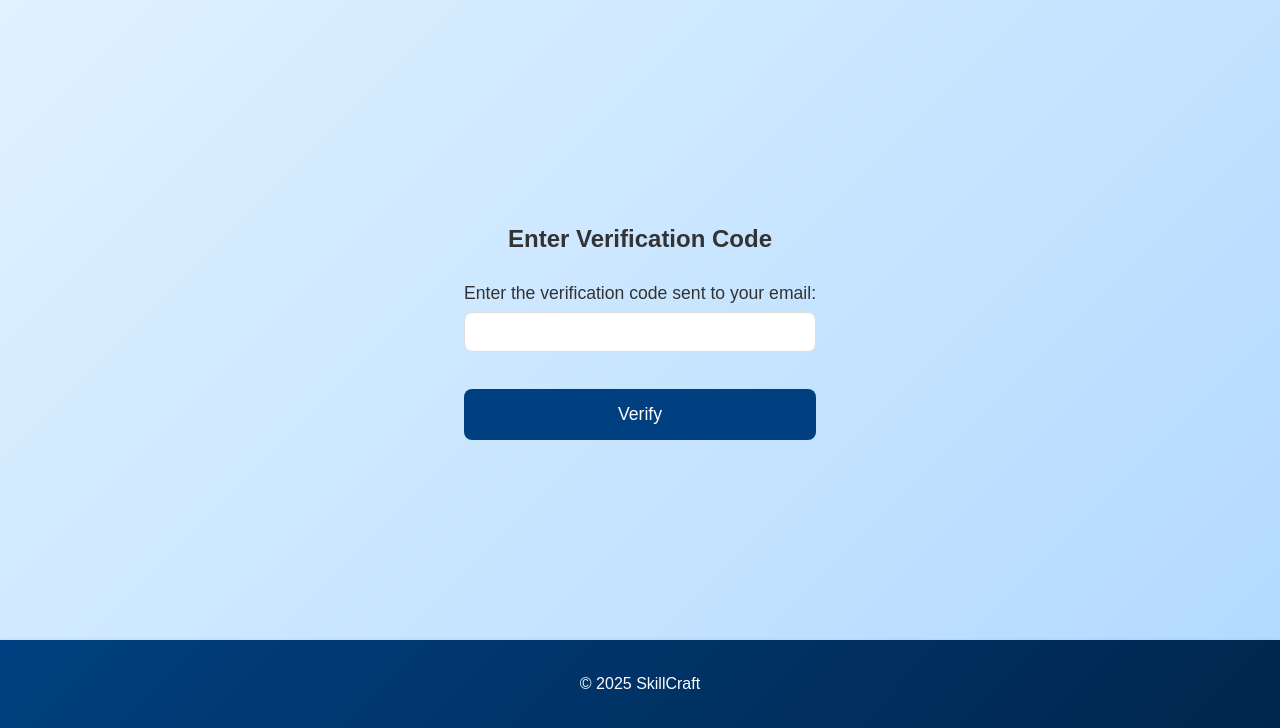
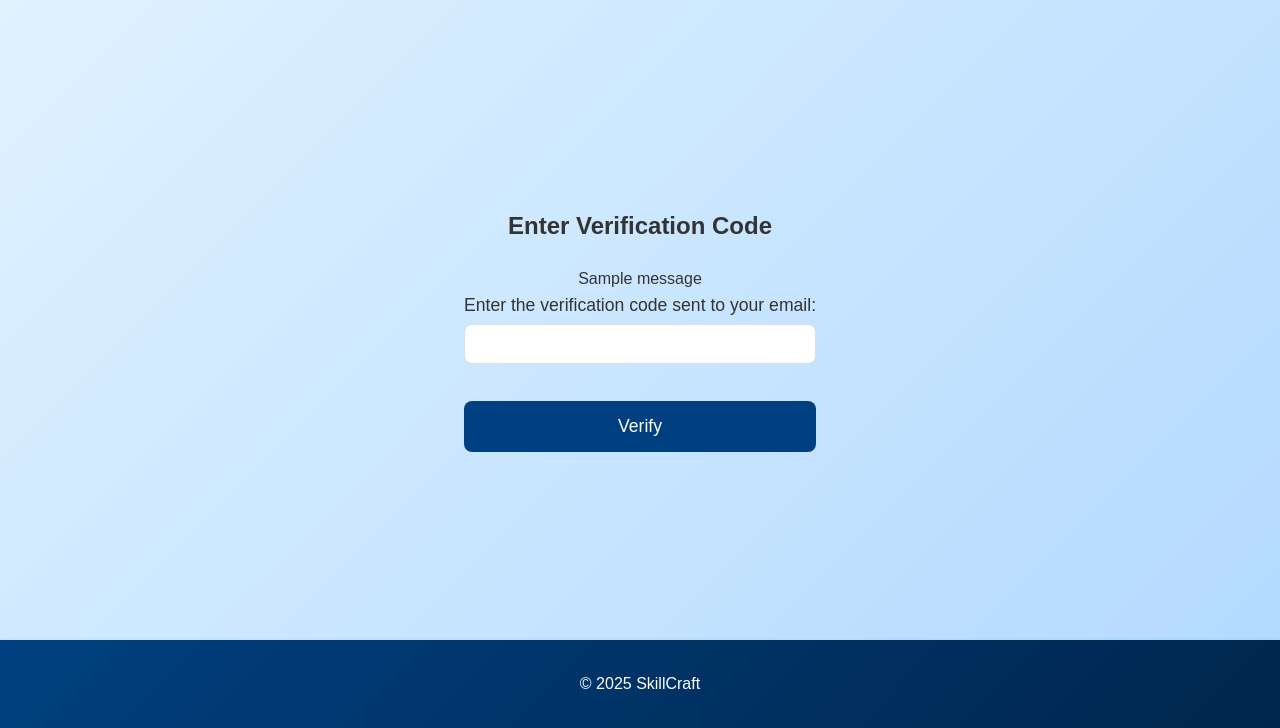
Before and after one commit to ibrahimovisa/flask-test-app, a Flask app: page /verify_email in a window 1280 px wide. Shown: the part 72-800 px from the top of the page. Run offline with Flask 3, Linux system fonts and the light colour scheme; one stand-in notice (Sample message) is shown; some libraries are stand-ins or nearby versions.

Commit message:
Update verify_email.html

```diff
--- a/templates/verify_email.html
+++ b/templates/verify_email.html
@@ -24,14 +24,20 @@
     <main>
       <section id="verify-email-form">
         <h2>Enter Verification Code</h2>
-        {% if message %}
-        <p class="error-message">{{ message }}</p>
-        {% endif %}
+
+        <!-- Flash сообщения -->
+        {% with messages = get_flashed_messages() %}
+          {% if messages %}
+            {% for message in messages %}
+              <div class="flash">{{ message }}</div>
+            {% endfor %}
+          {% endif %}
+        {% endwith %}
+
         <form method="POST">
-          <!-- Corrected the for attribute to match the id of the input -->
-          <label for="verification_code"
-            >Enter the verification code sent to your email:</label
-          >
+          <label for="verification_code">
+            Enter the verification code sent to your email:
+          </label>
           <input
             type="text"
             id="verification_code"
```
